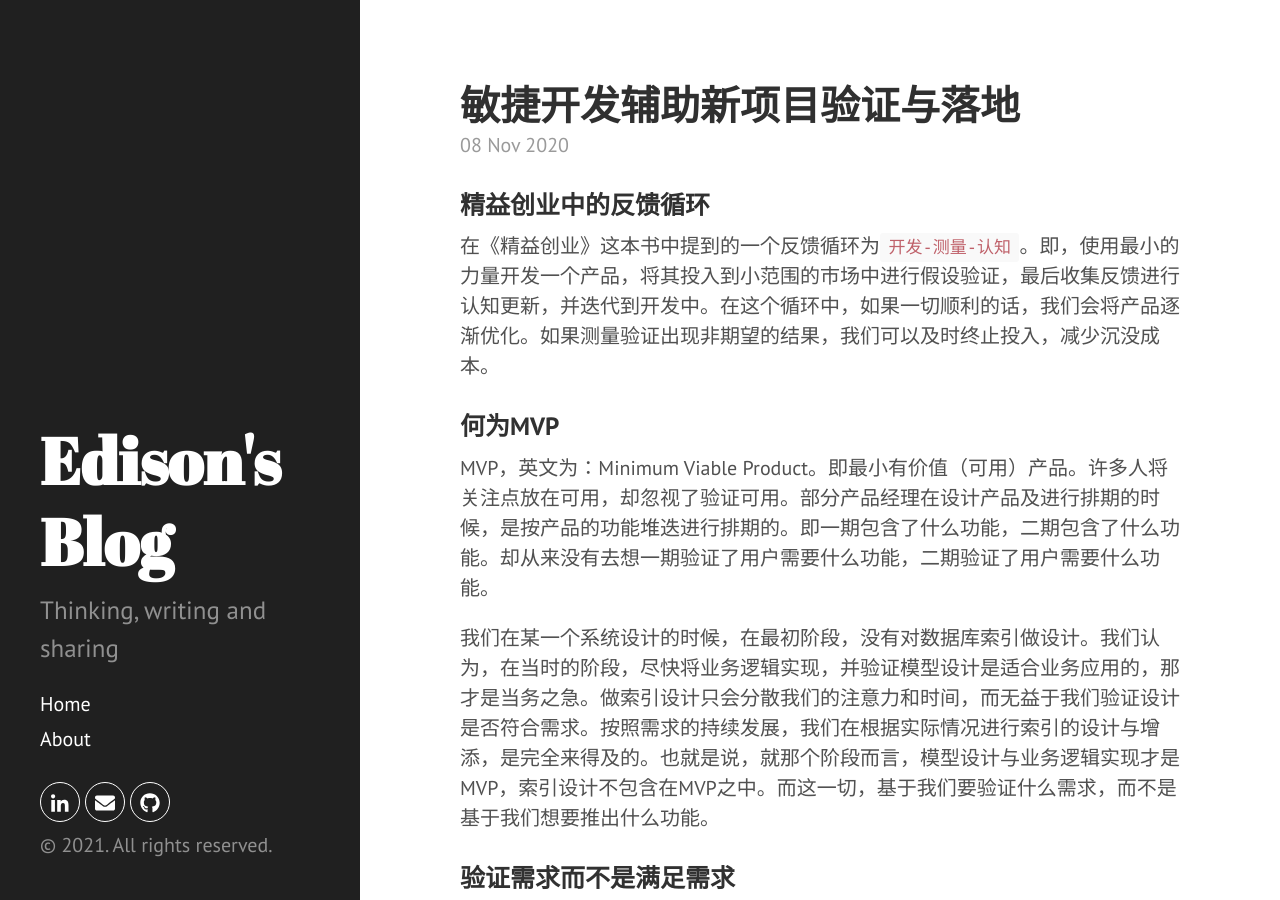
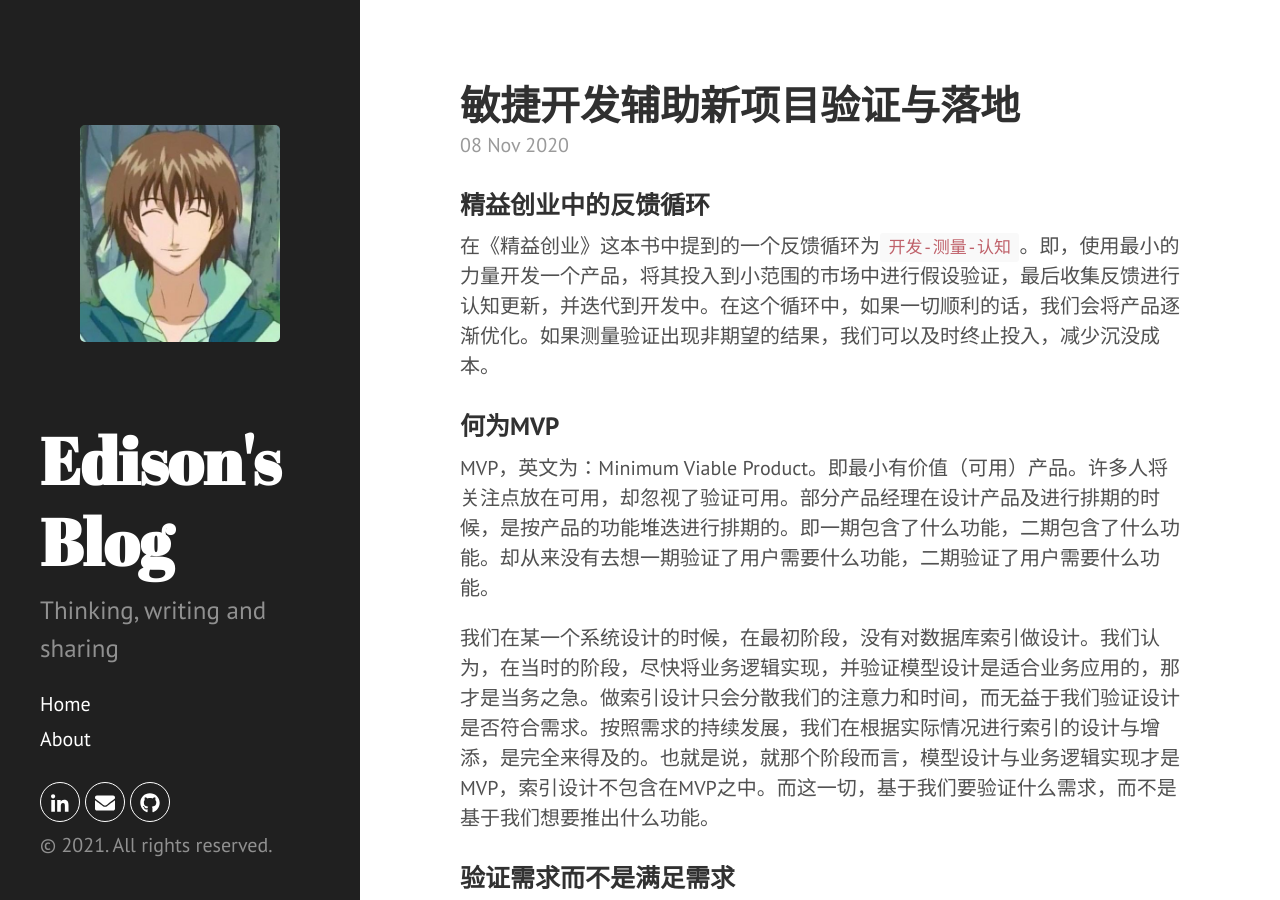
Before and after one commit to Edison-A-N/page, a Jekyll site: the page built from index.html, in a window 1280 px wide and 900 px high. Built offline with Jekyll 4.4.1, drawn with Linux system fonts in a browser that asks for light colours; Markdown is read by kramdown in place of the engine named in the settings; the list of posts is cut into pages by our own code.

Commit message:
add avatar

```diff
--- a/_includes/head.html
+++ b/_includes/head.html
@@ -23,7 +23,7 @@
 
   <!-- Icons -->
   <link rel="apple-touch-icon-precomposed" sizes="144x144" href="{{ site.baseurl }}public/apple-touch-icon-144-precomposed.png">
-                                 <link rel="shortcut icon" href="{{ site.baseurl }}public/favicon.ico">
+                                 <link rel="shortcut icon" href="{{ site.baseurl }}public/images/avatar.jpg">
   <script src="/public/fontawesome-all.js"></script>
 
   <!-- RSS -->
--- a/_includes/sidebar.html
+++ b/_includes/sidebar.html
@@ -1,5 +1,8 @@
 <div class="sidebar">
   <div class="container sidebar-sticky">
+    <div class="avatar" style="text-align: center;margin-bottom: 50px">
+      <i ><img src="public/images/avatar.jpg" width="200px" position="absolute" style="display: inline-block"></i>
+    </div>
     <div class="sidebar-about">
       <h1>
         <a href="{{ site.baseurl }}">
```
Also changed, not shown: public/images/avatar.jpg (added).
